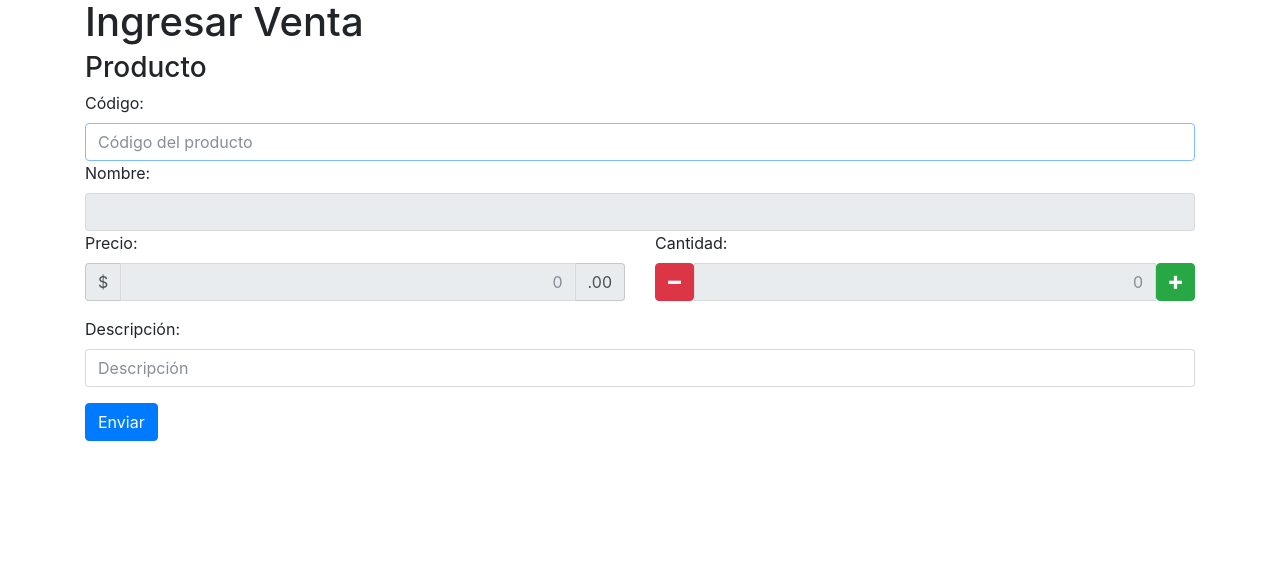
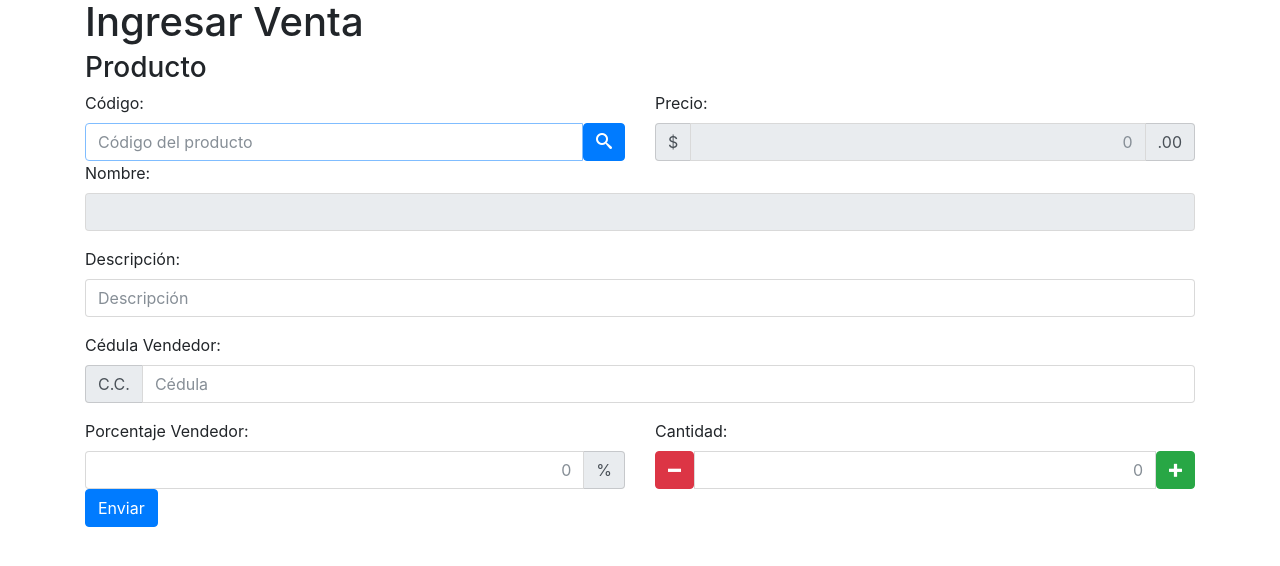
Before and after one commit to marbrb/kenosis, a Django app: template sales/templates/sales/register.html in a window 1280 px wide. Shown: the top 566 px of the page. Run offline with Django 3.2, Linux system fonts and the light colour scheme; the template is opened without the code that fills it, so the values that code supplies are empty; some libraries are stand-ins or nearby versions; some web fonts are replaced.

Commit message:
The html form was restructured.

```diff
--- a/sales/templates/sales/register.html
+++ b/sales/templates/sales/register.html
@@ -1,4 +1,4 @@
-<!DOCTYPE html>
+    <!DOCTYPE html>
 <html lang="es">
 <head>
     <meta charset="utf-8">
@@ -12,46 +12,74 @@
 
     <!-- Content -->
     <div class="container">
+
         <h1>Ingresar Venta</h1>
-        <form>
+
+        <form id="get_product">
             <h3>Producto</h3>
             <div class="form-group">
 
-                <label for="product-bar-code">Código: </label>
-                <input type="text" class="form-control" id="bar_code"  placeholder="Código del producto" autofocus>
-
-                <label for="product-name">Nombre: </label>
-                <input type="text" class="form-control" id="name"  readonly>
-
                 <div class="row">
+                    <div class="col">
+                        <label for="product-bar-code">Código: </label>
+                        <div class="input-group">
+                            <input type="text" class="form-control" id="bar_code"  placeholder="Código del producto" autofocus>
+                            <button type="submit" id="remove_product" class="btn btn-primary">
+                                <span class="icon-search"></span>
+                            </button>
+                        </div>
+                    </div>
                     <div class="col">
                         <label for="product-price">Precio: </label>
                         <div class="input-group">
                             <span class="input-group-addon">$</span>
-                            <input type="text" id="price" class="form-control input-right" aria-label="Precio" placeholder="0" readonly="">
+                            <input type="text" id="price" class="form-control input-right" aria-label="Precio" placeholder="0"  readonly="">
                             <span class="input-group-addon">.00</span>
-                        </div>
-                    </div>
-                    <div class="col">
-                        <label for="product-amount">Cantidad: </label>
-                        <div class="input-group">
-                            <button type="button" id="add_product" class="btn btn-danger">
-                                <span class="icon-minus label"></span>
-                            </button>
-                            <input type="text" class="form-control input-right" id="amount" placeholder="0" readonly>
-                            <button type="button" id="remove_product" class="btn btn-success">
-                                <span class="icon-plus label"></span>
-                            </button>
                         </div>
                     </div>
                 </div>
 
+                <div class="form-group">
+                    <label for="product-name">Nombre: </label>
+                    <input type="text" class="form-control" id="name"  readonly>
+                </div>
+
             </div>
+        </form>
+
+        <form id="register">
             <div class="form-group">
                 <label for="bar-code">Descripción: </label>
                 <input type="text" class="form-control" id="descripcion"  placeholder="Descripción">
             </div>
-
+            <div class="form-group">
+                <label for="bar-code">Cédula Vendedor: </label>
+                <div class="input-group">
+                    <span class="input-group-addon">C.C.</span>
+                    <input type="text" class="form-control" id="cedula"  placeholder="Cédula">
+                </div>
+            </div>
+            <div class="row">
+                <div class="col">
+                    <label for="product-price">Porcentaje Vendedor: </label>
+                    <div class="input-group">
+                        <input type="text" id="price" class="form-control input-right" aria-label="Porcentaje" placeholder="0">
+                        <span class="input-group-addon">%</span>
+                    </div>
+                </div>
+                <div class="col">
+                    <label for="product-amount">Cantidad: </label>
+                    <div class="input-group">
+                        <button type="button" id="remove_product" class="btn btn-danger">
+                            <span class="icon-minus label"></span>
+                        </button>
+                        <input type="text" class="form-control input-right" id="amount" placeholder="0">
+                        <button type="button" id="add_product" class="btn btn-success">
+                            <span class="icon-plus label"></span>
+                        </button>
+                    </div>
+                </div>
+            </div>
             <button type="submit" class="btn btn-primary">Enviar</button>
 
         </form>
@@ -62,5 +90,6 @@
     <script src="https://code.jquery.com/jquery-3.2.1.slim.min.js" integrity="sha384-KJ3o2DKtIkvYIK3UENzmM7KCkRr/rE9/Qpg6aAZGJwFDMVNA/GpGFF93hXpG5KkN" crossorigin="anonymous"></script>
     <script src="https://cdnjs.cloudflare.com/ajax/libs/popper.js/1.11.0/umd/popper.min.js" integrity="sha384-b/U6ypiBEHpOf/4+1nzFpr53nxSS+GLCkfwBdFNTxtclqqenISfwAzpKaMNFNmj4" crossorigin="anonymous"></script>
     <script src="https://maxcdn.bootstrapcdn.com/bootstrap/4.0.0-beta/js/bootstrap.min.js" integrity="sha384-h0AbiXch4ZDo7tp9hKZ4TsHbi047NrKGLO3SEJAg45jXxnGIfYzk4Si90RDIqNm1" crossorigin="anonymous"></script>
+    <script src="/static/js/app.js"></script>
 </body>
 </html>
```
